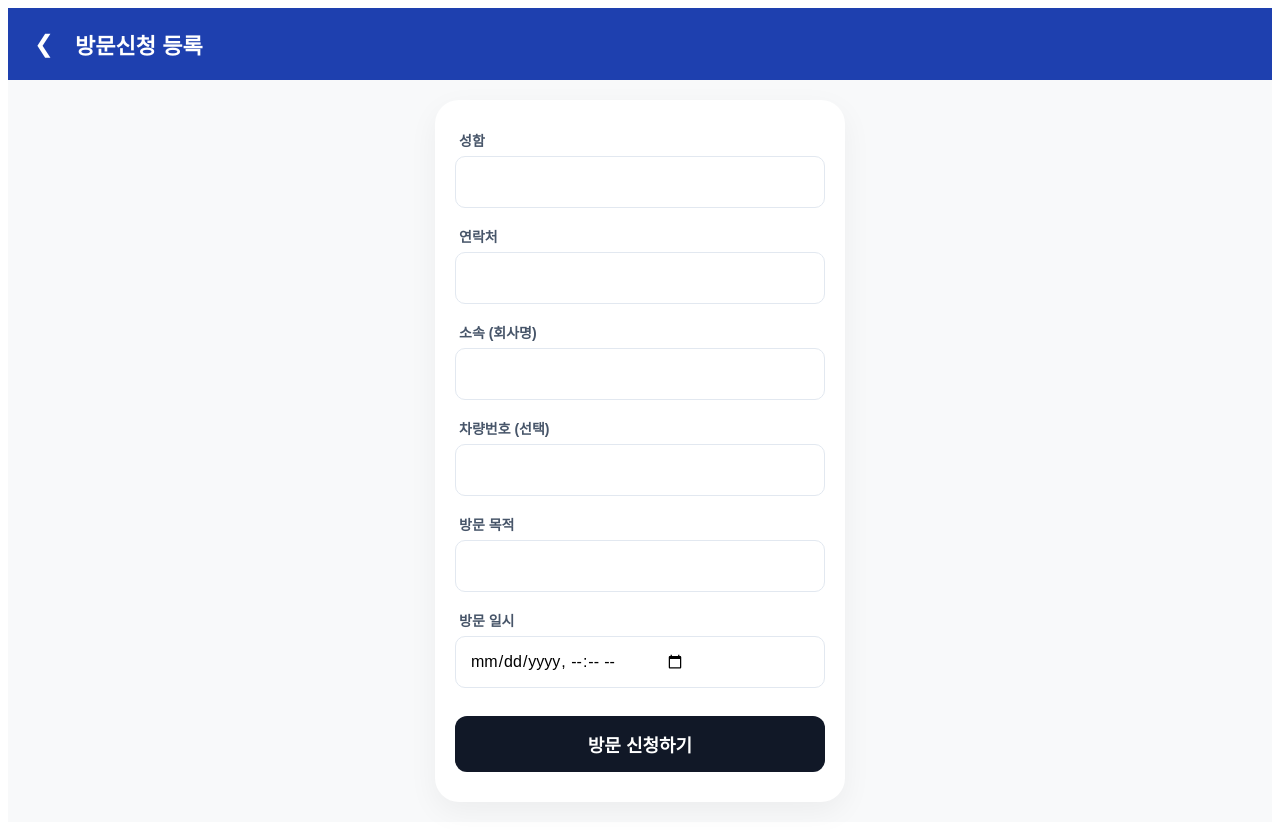
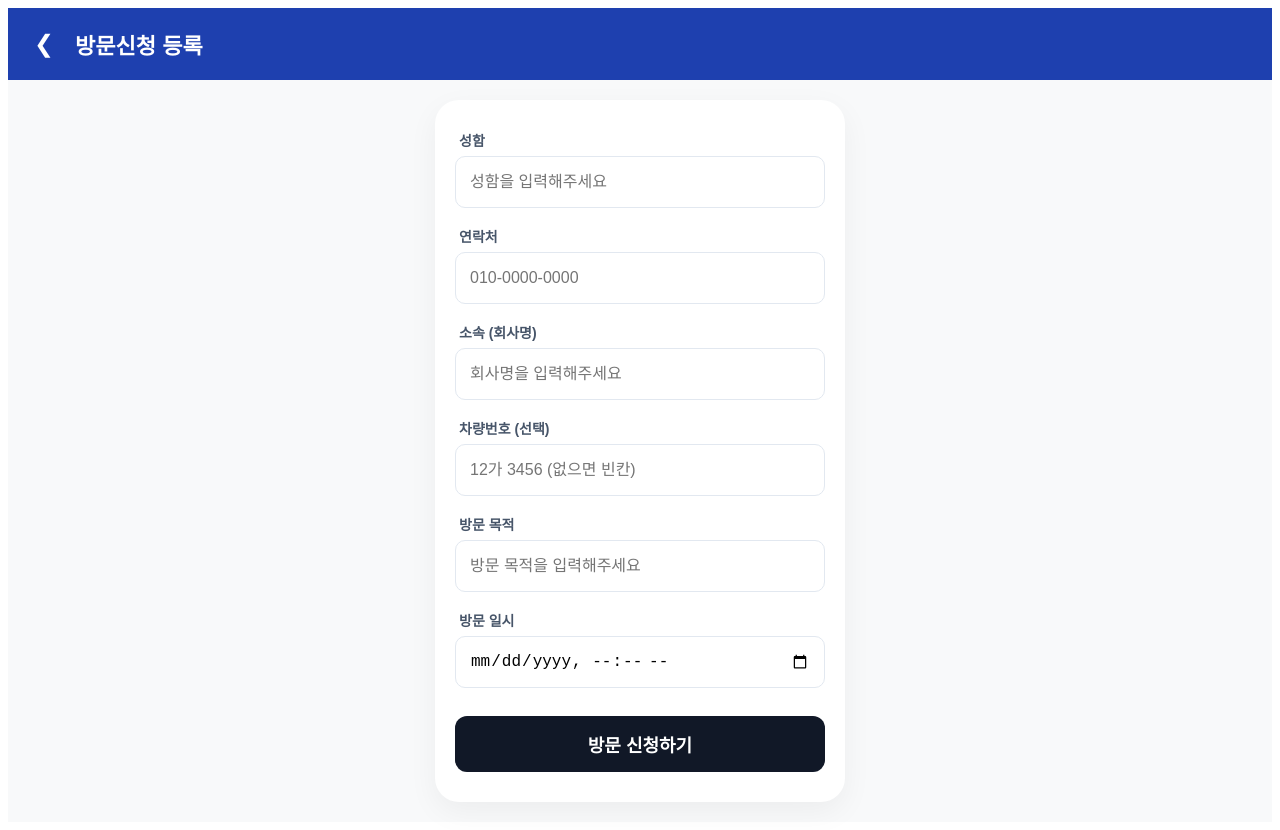
Before and after one commit to JinnyDad/visitor-system, a Next.js app: page /spowervisitor in a window 1280 px wide. Built offline with nearby package versions, Linux system fonts and the light colour scheme.

Commit message:
feat: add placeholders to registration form

```diff
--- a/app/spowervisitor/page.js
+++ b/app/spowervisitor/page.js
@@ -10,9 +10,30 @@ function VisitorFormContent() {
   const lang = searchParams.get("lang") || "ko";
   const [loading, setLoading] = useState(false);
 
+  // ⭐ 안내 문구(placeholder) 추가
   const t = {
-    ko: { head: "방문신청 등록", name: "성함", phone: "연락처", company: "소속 (회사명)", car: "차량번호 (선택)", purpose: "방문 목적", time: "방문 일시", btn: "방문 신청하기", alert: "방문 신청이 완료되었습니다." },
-    en: { head: "Registration", name: "Name", phone: "Phone", company: "Company", car: "Car Number (Opt)", purpose: "Purpose", time: "Visit Time", btn: "Register Now", alert: "Registration Complete." }
+    ko: {
+      head: "방문신청 등록",
+      name: "성함", nameP: "성함을 입력해주세요",
+      phone: "연락처", phoneP: "010-0000-0000",
+      company: "소속 (회사명)", companyP: "회사명을 입력해주세요",
+      car: "차량번호 (선택)", carP: "12가 3456 (없으면 빈칸)",
+      purpose: "방문 목적", purposeP: "방문 목적을 입력해주세요",
+      time: "방문 일시",
+      btn: "방문 신청하기",
+      alert: "방문 신청이 완료되었습니다."
+    },
+    en: {
+      head: "Registration",
+      name: "Name", nameP: "Enter your full name",
+      phone: "Phone", phoneP: "010-0000-0000",
+      company: "Company", companyP: "Enter your company name",
+      car: "Car Number (Opt)", carP: "12A 3456 (Optional)",
+      purpose: "Purpose", purposeP: "Enter purpose of visit",
+      time: "Visit Time",
+      btn: "Register Now",
+      alert: "Registration Complete."
+    }
   };
   const cur = t[lang];
 
@@ -29,7 +50,6 @@ function VisitorFormContent() {
     setLoading(false);
   }
 
-  // ⭐ 수정한 입력창 스타일: 글자색 검정 및 수직 중앙 정렬 강화
   const inputStyle = {
     width: "100%",
     height: "52px",
@@ -41,13 +61,10 @@ function VisitorFormContent() {
     fontSize: "16px",
     boxSizing: "border-box",
     outline: "none",
-    display: "flex",           // 내부 요소 정렬을 위해 flex 사용
-    alignItems: "center",      // 수직 중앙 정렬
+    display: "block",
     backgroundColor: "white",
-    color: "#000000",          // ⭐ 글자색 검은색 강제 지정
-    fontFamily: "inherit",
-    WebkitAppearance: "none",  // 아이폰/사파리 기본 스타일 제거
-    appearance: "none"
+    color: "#000000",          // 글자색 검정
+    lineHeight: "52px"         // 중앙 정렬 보강
   };
 
   const labelStyle = { fontSize: "14px", fontWeight: "600", color: "#475569", marginLeft: "4px", display: "block" };
@@ -63,30 +80,26 @@ function VisitorFormContent() {
         <div style={{ backgroundColor: "white", borderRadius: "24px", padding: "30px 20px", boxShadow: "0 10px 30px rgba(0,0,0,0.05)", boxSizing: "border-box", width: "100%" }}>
           <form onSubmit={handleSubmit} style={{ width: "100%" }}>
             <label style={labelStyle}>{cur.name}</label>
-            <input type="text" name="name" required style={inputStyle} />
+            <input type="text" name="name" required placeholder={cur.nameP} style={inputStyle} />
 
             <label style={labelStyle}>{cur.phone}</label>
-            <input type="text" name="phone" required style={inputStyle} />
+            <input type="text" name="phone" required placeholder={cur.phoneP} style={inputStyle} />
 
             <label style={labelStyle}>{cur.company}</label>
-            <input type="text" name="company" style={inputStyle} />
+            <input type="text" name="company" placeholder={cur.companyP} style={inputStyle} />
 
             <label style={labelStyle}>{cur.car}</label>
-            <input type="text" name="car_number" style={inputStyle} />
+            <input type="text" name="car_number" placeholder={cur.carP} style={inputStyle} />
 
             <label style={labelStyle}>{cur.purpose}</label>
-            <input type="text" name="purpose" required style={inputStyle} />
+            <input type="text" name="purpose" required placeholder={cur.purposeP} style={inputStyle} />
 
             <label style={labelStyle}>{cur.time}</label>
             <input
               type="datetime-local"
               name="visit_time"
               required
-              style={{
-                ...inputStyle,
-                lineHeight: "52px", // 텍스트 높이를 입력창 높이와 맞춰 중앙 정렬
-                color: "#000000"    // 파란색 방지
-              }}
+              style={{...inputStyle, color: "#000000"}}
             />
 
             <button type="submit" disabled={loading} style={{ width: "100%", height: "56px", backgroundColor: "#111827", color: "white", border: "none", borderRadius: "12px", fontSize: "18px", fontWeight: "600", cursor: "pointer", marginTop: "10px" }}>
```
